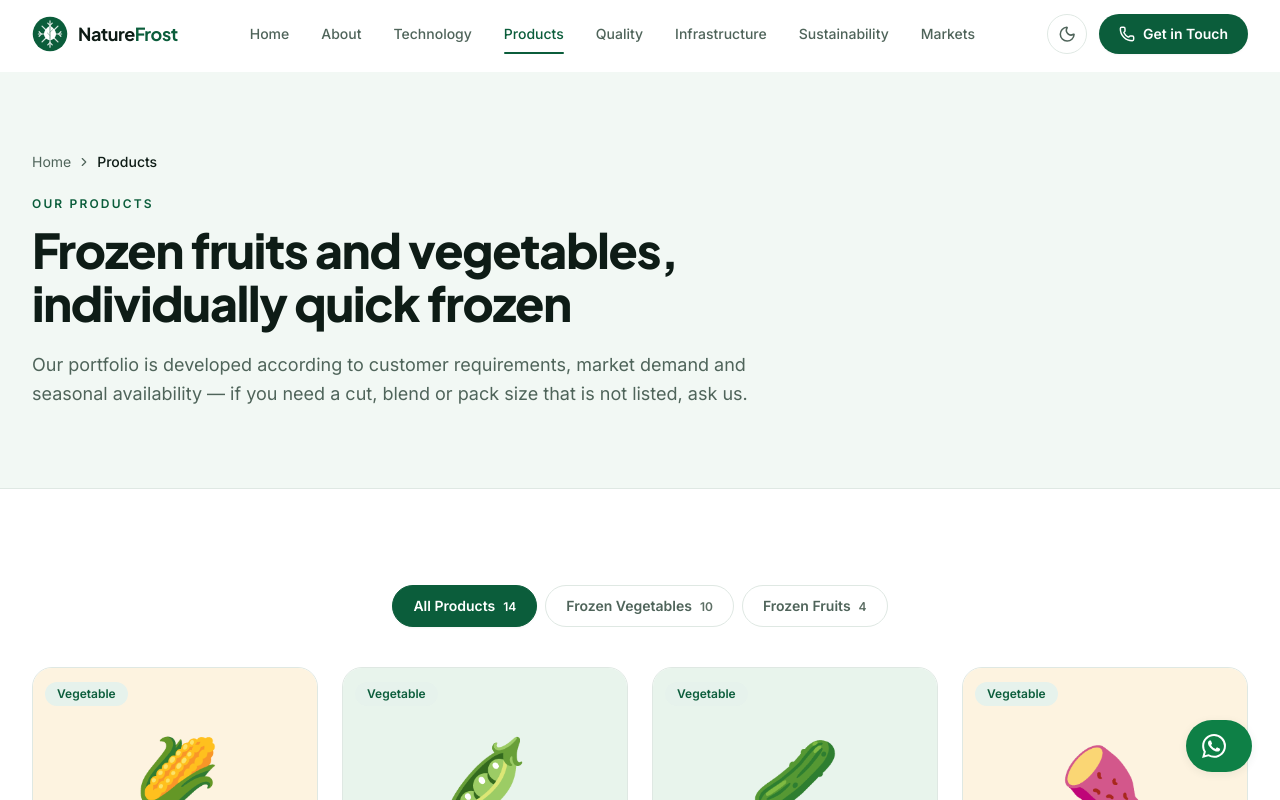
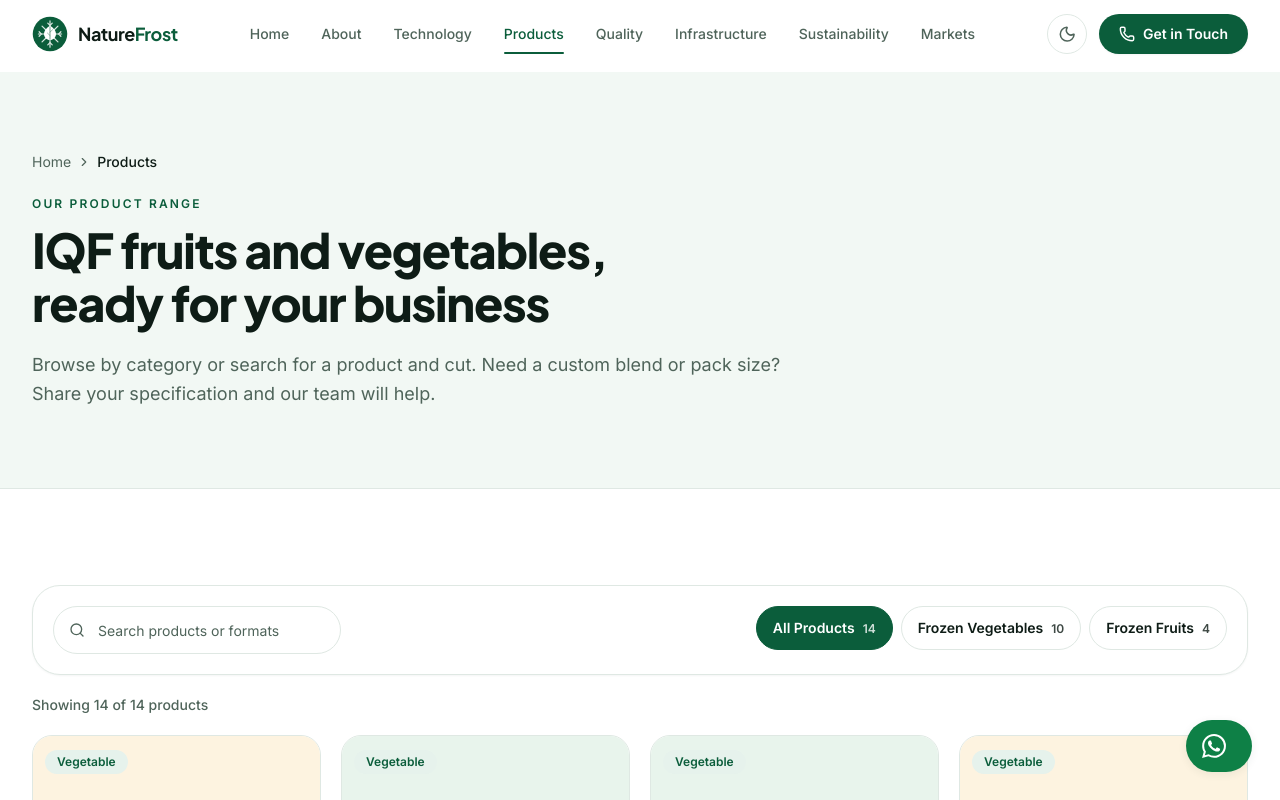
Before and after one commit to nileshshukla3011/nature-frost-website, a Next.js app: page /products in a window 1280 px wide. Shown: the top 800 px of the page. Built offline with nearby package versions, Linux system fonts and the light colour scheme.

Commit message:
Improve website hero and product catalogue

```diff
--- a/app/globals.css
+++ b/app/globals.css
@@ -240,6 +240,30 @@
     background-color: var(--hero-tint);
   }
 
+  .bg-home-hero {
+    background-color: var(--hero-tint);
+    background-image:
+      linear-gradient(
+        90deg,
+        color-mix(in srgb, var(--hero-tint) 10%, transparent) 0%,
+        color-mix(in srgb, var(--hero-tint) 5%, transparent) 52%,
+        transparent 100%
+      ),
+      var(--hero-image);
+    background-position: center, center 58%;
+    background-size: cover;
+    background-repeat: no-repeat;
+  }
+
+  .hero-copy {
+    border: 1px solid color-mix(in srgb, var(--border) 72%, transparent);
+    border-radius: 1.5rem;
+    background-color: color-mix(in srgb, var(--background) 82%, transparent);
+    padding: clamp(1.25rem, 2vw, 2rem);
+    box-shadow: 0 18px 54px rgb(0 0 0 / 14%);
+    backdrop-filter: blur(12px);
+  }
+
   .bg-brand-band {
     background-color: var(--brand-band);
   }
--- a/app/products/page.tsx
+++ b/app/products/page.tsx
@@ -36,9 +36,9 @@ export default function ProductsPage() {
 
       <PageHeader
         breadcrumb="Products"
-        eyebrow="Our Products"
-        title="Frozen fruits and vegetables, individually quick frozen"
-        description="Our portfolio is developed according to customer requirements, market demand and seasonal availability — if you need a cut, blend or pack size that is not listed, ask us."
+        eyebrow="Our Product Range"
+        title="IQF fruits and vegetables, ready for your business"
+        description="Browse by category or search for a product and cut. Need a custom blend or pack size? Share your specification and our team will help."
       />
 
       <Section>
@@ -54,7 +54,7 @@ export default function ProductsPage() {
         />
 
         <div className="mt-12 grid gap-6 sm:grid-cols-2 lg:grid-cols-4">
-          {packFormats.map((format, i) => (
+          {packFormats.map((format) => (
             <Block key={format.title} className="h-full">
               <Card className="flex h-full flex-col">
                 <div className="mb-4 flex h-11 w-11 items-center justify-center rounded-xl bg-primary-soft text-primary">
@@ -66,7 +66,7 @@ export default function ProductsPage() {
                 <p className="mt-2 flex-1 text-sm leading-relaxed text-muted-foreground">
                   {format.detail}
                 </p>
-                <p className="mt-4 border-t border-border pt-3 text-xs text-faint-foreground">
+                <p className="mt-4 border-t border-border pt-3 text-xs font-medium text-muted-foreground">
                   {format.audience}
                 </p>
               </Card>
--- a/components/home/Hero.tsx
+++ b/components/home/Hero.tsx
@@ -1,4 +1,5 @@
 import { ArrowRight, Check, Landmark, Phone } from "lucide-react";
+import type { CSSProperties } from "react";
 import { Container } from "@/components/ui/Container";
 import { Button } from "@/components/ui/Button";
 import { IconPanel } from "@/components/ui/IconPanel";
@@ -11,13 +12,22 @@ const trustPoints = [
   "Safe, Hygienic & Reliable",
 ];
 
+const publicBasePath = (process.env.BASE_PATH ?? "").replace(/\/$/, "");
+const heroBackground = {
+  "--hero-image": `url("${publicBasePath}/nature-frost-facility.jpeg")`,
+} as CSSProperties;
+
 export function Hero() {
   return (
-    <section id="home" className="border-b border-border bg-hero-tint">
+    <section
+      id="home"
+      className="border-b border-border bg-home-hero"
+      style={heroBackground}
+    >
       <Container className="py-16 sm:py-20 lg:py-24">
         <div className="grid items-center gap-12 lg:grid-cols-2 lg:gap-16">
           {/* ---------- Copy ---------- */}
-          <div>
+          <div className="hero-copy">
             <span className="inline-flex items-center gap-2 rounded-full border border-primary/25 bg-primary-soft px-4 py-1.5 text-xs font-semibold text-primary">
               <Landmark className="h-3.5 w-3.5" />
               {site.government.shortCredit}
--- a/components/home/ProductPreview.tsx
+++ b/components/home/ProductPreview.tsx
@@ -15,7 +15,7 @@ export function ProductPreview() {
       />
 
       <div className="mt-12 grid gap-6 sm:grid-cols-2 lg:grid-cols-3">
-        {featuredProducts.slice(0, 6).map((product, i) => (
+        {featuredProducts.slice(0, 6).map((product) => (
           <Block key={product.slug} className="h-full">
             <ProductCard product={product} />
           </Block>
--- a/components/products/ProductCard.tsx
+++ b/components/products/ProductCard.tsx
@@ -23,7 +23,7 @@ export function ProductCard({ product }: { product: Product }) {
   return (
     <article
       id={product.slug}
-      className="flex h-full flex-col overflow-hidden rounded-2xl border border-border bg-card transition-colors duration-200 hover:border-primary/40"
+      className="flex h-full flex-col overflow-hidden rounded-2xl border border-border bg-card transition-all duration-200 hover:-translate-y-1 hover:border-primary/45 hover:shadow-lift"
     >
       <div
         className={cn(
@@ -62,13 +62,13 @@ export function ProductCard({ product }: { product: Product }) {
         </div>
 
         <div className="mt-4 flex items-center justify-between border-t border-border pt-4">
-          <span className="flex items-center gap-1.5 text-xs text-faint-foreground">
+          <span className="flex items-center gap-1.5 text-xs font-medium text-muted-foreground">
             <CalendarDays className="h-3.5 w-3.5" />
             {product.season}
           </span>
           <Link
             href={`/contact?product=${product.slug}`}
-            className="inline-flex items-center gap-1 text-sm font-semibold text-primary transition-colors hover:text-primary-hover"
+            className="inline-flex min-h-10 items-center gap-1 rounded-full px-3 text-sm font-semibold text-primary transition-colors hover:bg-primary-soft hover:text-primary-hover focus-visible:outline-2 focus-visible:outline-offset-2 focus-visible:outline-ring"
           >
             Enquire
             <ArrowUpRight className="h-3.5 w-3.5" />
--- a/components/products/ProductGrid.tsx
+++ b/components/products/ProductGrid.tsx
@@ -1,10 +1,18 @@
 "use client";
 
 import { useState } from "react";
+import { Search } from "lucide-react";
 import { categories, products, type ProductCategory } from "@/lib/products";
 import { Block } from "@/components/ui/Block";
 import { cn } from "@/lib/utils";
 import { ProductCard } from "./ProductCard";
+
+const productCounts = {
+  all: products.length,
+  vegetables: products.filter((product) => product.category === "vegetables")
+    .length,
+  fruits: products.filter((product) => product.category === "fruits").length,
+};
 
 /**
  * Filterable product catalogue.
@@ -15,18 +23,46 @@ import { ProductCard } from "./ProductCard";
  */
 export function ProductGrid() {
   const [active, setActive] = useState<"all" | ProductCategory>("all");
+  const [query, setQuery] = useState("");
+  const normalizedQuery = query.trim().toLowerCase();
 
-  const counts = {
-    all: products.length,
-    vegetables: products.filter((p) => p.category === "vegetables").length,
-    fruits: products.filter((p) => p.category === "fruits").length,
+  const matchesQuery = (product: (typeof products)[number]) => {
+    if (!normalizedQuery) return true;
+    return [product.name, product.description, ...product.formats]
+      .join(" ")
+      .toLowerCase()
+      .includes(normalizedQuery);
   };
+
+  const visibleCount = products.filter(
+    (product) =>
+      (active === "all" || product.category === active) &&
+      matchesQuery(product),
+  ).length;
 
   return (
     <div>
       <div
-        className="flex flex-wrap justify-center gap-2"
-        role="tablist"
+        className="flex flex-col gap-4 rounded-3xl border border-border bg-card p-4 shadow-soft sm:flex-row sm:items-center sm:justify-between sm:p-5"
+      >
+        <label className="relative block sm:w-72 sm:shrink-0">
+          <span className="sr-only">Search products</span>
+          <Search
+            aria-hidden="true"
+            className="pointer-events-none absolute left-4 top-1/2 h-4 w-4 -translate-y-1/2 text-muted-foreground"
+          />
+          <input
+            type="search"
+            value={query}
+            onChange={(event) => setQuery(event.target.value)}
+            placeholder="Search products or formats"
+            className="h-12 w-full rounded-full border border-border bg-background pl-11 pr-4 text-sm text-foreground placeholder:text-muted-foreground focus-visible:outline-2 focus-visible:outline-offset-2 focus-visible:outline-ring"
+          />
+        </label>
+
+        <div
+          className="flex gap-2 overflow-x-auto pb-1 sm:flex-wrap sm:justify-end"
+          role="group"
           aria-label="Filter products by category"
         >
           {categories.map((category) => {
@@ -35,35 +71,39 @@ export function ProductGrid() {
               <button
                 key={category.id}
                 type="button"
-              role="tab"
-              aria-selected={selected}
+                aria-pressed={selected}
                 onClick={() => setActive(category.id)}
                 className={cn(
-                "rounded-full border px-5 py-2.5 text-sm font-semibold transition-all duration-200",
+                  "min-h-11 shrink-0 rounded-full border px-4 text-sm font-semibold transition-colors duration-200 focus-visible:outline-2 focus-visible:outline-offset-2 focus-visible:outline-ring",
                   selected
-                  ? "border-primary bg-primary text-primary-foreground shadow-soft"
-                  : "border-border bg-card text-muted-foreground hover:border-primary/40 hover:text-foreground",
+                    ? "border-primary bg-primary text-primary-foreground"
+                    : "border-border bg-background text-foreground hover:border-primary/50 hover:bg-primary-soft",
                 )}
               >
                 {category.label}
-              <span
-                className={cn(
-                  "ml-2 text-xs",
-                  selected
-                    ? "text-primary-foreground"
-                    : "text-faint-foreground",
-                )}
-              >
-                {counts[category.id]}
+                <span className="ml-2 text-xs opacity-80">
+                  {productCounts[category.id]}
                 </span>
               </button>
             );
           })}
         </div>
+      </div>
 
-      <div className="mt-10 grid gap-6 sm:grid-cols-2 lg:grid-cols-3 xl:grid-cols-4">
-        {products.map((product, i) => {
-          const visible = active === "all" || product.category === active;
+      <p
+        className="mt-5 text-sm font-medium text-muted-foreground"
+        aria-live="polite"
+      >
+        {visibleCount === 0
+          ? "No products match your search. Try another name or format."
+          : `Showing ${visibleCount} of ${products.length} products`}
+      </p>
+
+      <div className="mt-5 grid gap-5 sm:grid-cols-2 lg:grid-cols-3 xl:grid-cols-4">
+        {products.map((product) => {
+          const visible =
+            (active === "all" || product.category === active) &&
+            matchesQuery(product);
           return (
             <div key={product.slug} className={cn(!visible && "hidden")}>
               <Block className="h-full">
```
Also changed, not shown: public/nature-frost-facility.jpeg (added). Lines whose indentation alone changed are shown as unchanged.
